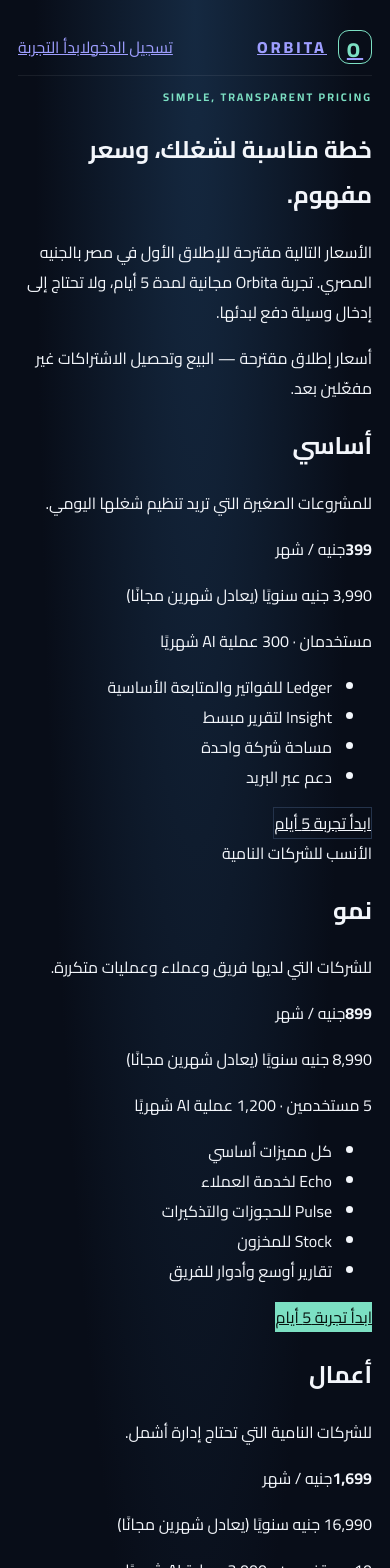
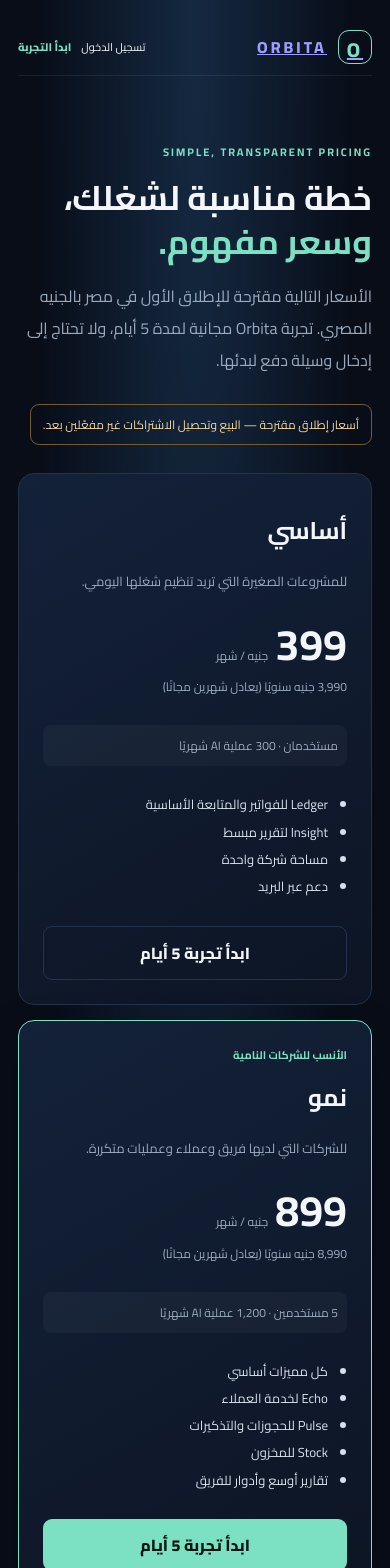
Before and after one commit to seifhaytham275-star/Orbita, a Next.js app: page /pricing in a window 390 px wide. Shown: the top 1568 px of the page. Built offline with nearby package versions, Linux system fonts and the light colour scheme.

Commit message:
Style responsive Orbita pricing and navigation

```diff
--- a/src/app/globals.css
+++ b/src/app/globals.css
@@ -14,3 +14,38 @@
 .admin-controls{display:flex;gap:9px;align-items:center;flex-wrap:wrap;margin-top:14px}
 .admin-controls span,.admin-controls small{color:var(--muted);font-size:12px}
 .admin-controls button:disabled{opacity:.55;cursor:wait}
+
+.home-nav,.pricing-nav{display:flex;align-items:center;gap:18px}
+.home-nav a,.pricing-nav a{color:var(--text);text-decoration:none;font-size:13px}
+.home-nav a:last-child,.pricing-nav a:last-child{color:var(--accent);font-weight:800}
+.device-note{margin-top:18px;color:var(--muted);font-size:13px}
+.pricing-teaser{margin:8px 0 55px;padding:24px;border:1px solid var(--line);border-radius:16px;background:#101a2b;display:flex;justify-content:space-between;align-items:center;gap:20px}
+.pricing-teaser h2{margin:6px 0;font-size:24px}
+.pricing-teaser p:not(.eyebrow){margin:0;color:var(--muted)}
+.pricing-teaser a{white-space:nowrap;text-decoration:none;padding:10px 15px;border:1px solid var(--line);border-radius:9px;color:var(--text)}
+.pricing-hero{padding:76px 0 35px;max-width:760px}
+.pricing-hero h1{font-size:clamp(34px,6vw,60px);line-height:1.3;margin:14px 0}
+.pricing-hero h1 span{color:var(--accent)}
+.pricing-hero>p:not(.eyebrow){color:var(--muted);line-height:2}
+.pricing-disclaimer{display:inline-block;margin-top:12px;padding:8px 12px;border:1px solid #735c32;border-radius:9px;color:#f3d69c;font-size:12px}
+.pricing-grid{display:grid;grid-template-columns:repeat(3,minmax(0,1fr));gap:15px;align-items:stretch}
+.plan-card{position:relative;padding:24px;border:1px solid var(--line);border-radius:16px;background:linear-gradient(150deg,#132139,#0d1524);display:flex;flex-direction:column}
+.plan-featured{border-color:var(--accent);box-shadow:0 12px 40px #0003}
+.plan-tag{font-size:11px;color:var(--accent);font-weight:700}
+.plan-card h2{font-size:24px;margin:10px 0 4px}
+.plan-description{min-height:52px;color:var(--muted);font-size:13px;line-height:1.8}
+.plan-price{display:flex;align-items:baseline;gap:7px;margin-top:12px}
+.plan-price strong{font-size:43px;line-height:1.2}
+.plan-price span,.annual-price,.plan-limit{font-size:12px;color:var(--muted)}
+.annual-price{margin:5px 0 15px}
+.plan-limit{padding:9px;background:#ffffff09;border-radius:8px}
+.plan-card ul,.pricing-notes ul{padding-right:19px;color:#d6e0ec;font-size:13px;line-height:2.1;flex:1}
+.plan-cta{display:block;text-align:center;text-decoration:none;padding:11px;border-radius:9px;margin-top:12px;font-weight:800}
+.plan-cta.primary{background:var(--accent);color:#071510}
+.plan-cta.secondary{border:1px solid var(--line);color:var(--text)}
+.pricing-notes{margin:30px 0;padding:22px;border:1px solid var(--line);border-radius:15px;background:#101a2b}
+.pricing-notes h2{font-size:20px;margin-top:0}
+.pricing-notes ul{margin-bottom:0}
+.pricing-shell footer a{color:var(--accent)}
+@media(max-width:800px){.pricing-grid{grid-template-columns:1fr}.plan-description{min-height:0}.pricing-teaser{align-items:flex-start;flex-direction:column}}
+@media(max-width:520px){.home-nav,.pricing-nav{gap:10px}.home-nav a,.pricing-nav a{font-size:11px}.pricing-hero{padding:55px 0 28px}.pricing-teaser{padding:18px}}
```
